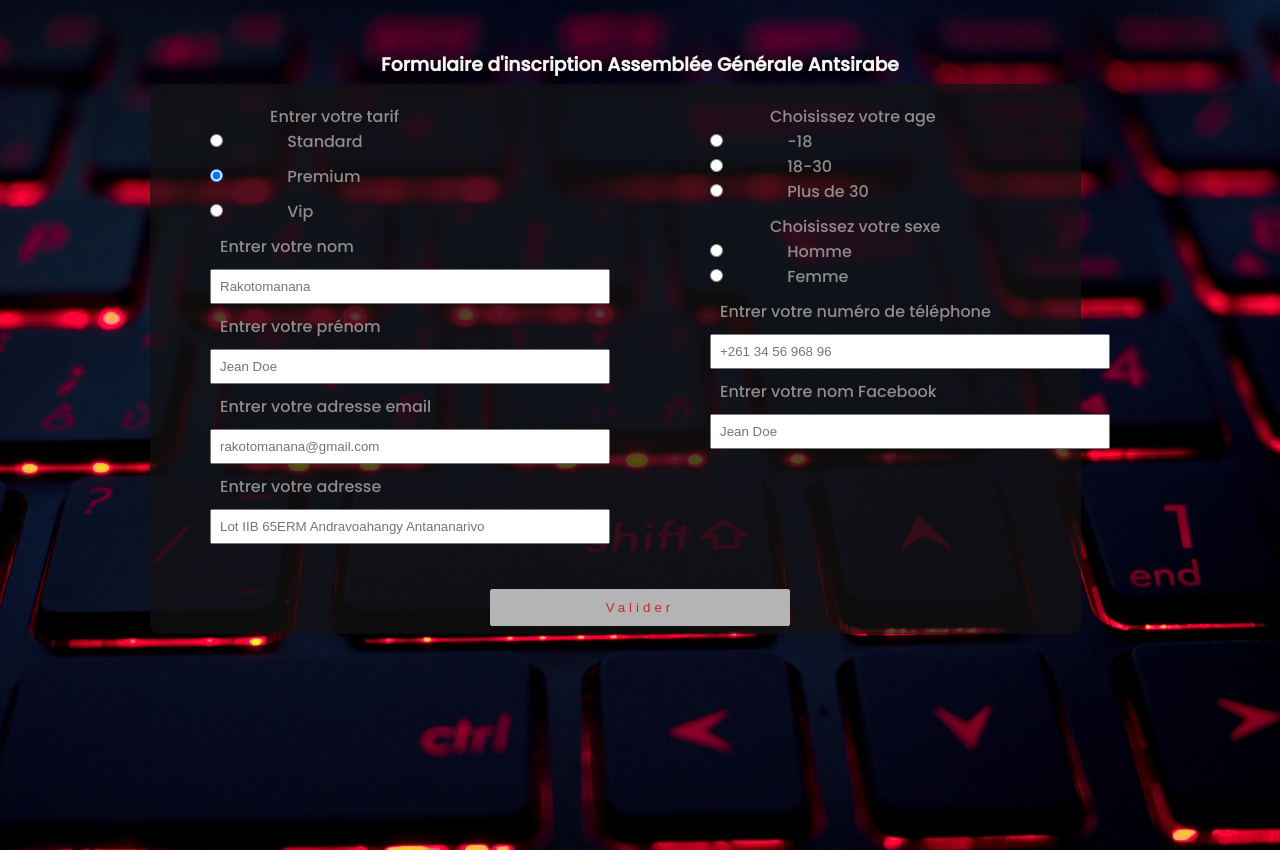
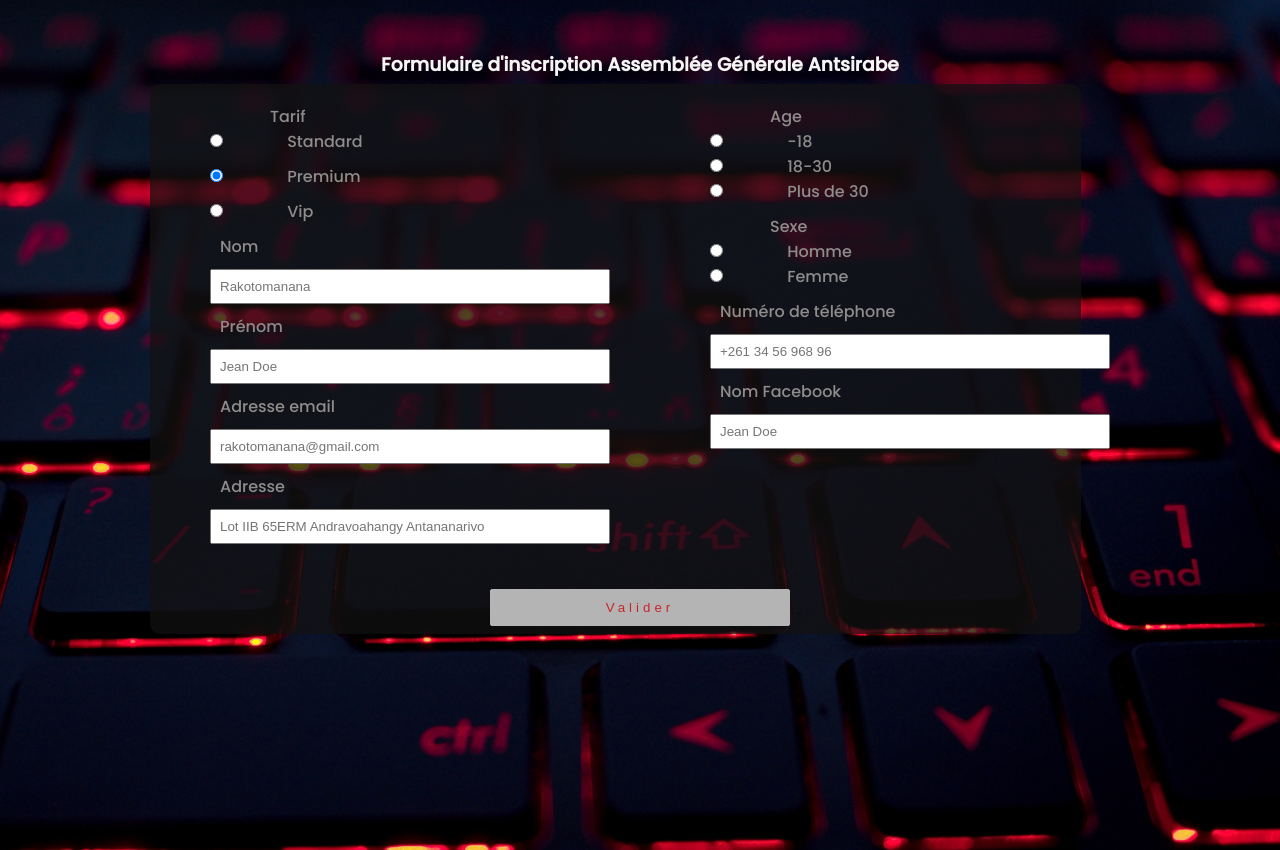
Before and after one commit to sefatia/formAG, a plain HTML site: page index.html in a window 1280 px wide. Drawn offline with Linux system fonts and the light colour scheme.

Commit message:
Update index.html

```diff
--- a/index.html
+++ b/index.html
@@ -26,7 +26,7 @@
                         <div>
 
                             <div class="form-group">
-                                <div><p>Entrer votre tarif</p></div>
+                                <div><p>Tarif</p></div>
 
                                 <input type="radio" id="stand" name="tarif" value="standard" >
                                 <label for="stand">Standard</label>
@@ -41,19 +41,19 @@
                                 <input type="radio" id="vip" name="tarif" value="vip" >
                                 <label for="vip">Vip</label>
                             </div>
-                            <label for="nom">Entrer votre nom</label>
+                            <label for="nom">Nom</label>
                             <div class="form-group">
                                 <input type="text" id="nom" v-model="firstname" placeholder="Rakotomanana">
                             </div>
-                            <label for="prenom">Entrer votre prénom </label>
+                            <label for="prenom">Prénom </label>
                             <div class="form-group">
                                 <input type="text" id="prenom" v-model="name" placeholder="Jean Doe">
                             </div>
-                            <label for="email">Entrer votre adresse email</label>
+                            <label for="email">Adresse email</label>
                             <div class="form-group">
                                 <input type="text" id="email" v-model="email" placeholder="rakotomanana@gmail.com">
                             </div>
-                            <label for="adress">Entrer votre adresse</label>
+                            <label for="adress">Adresse</label>
                             <div class="form-group">
                                 <input type="text" id="adress" v-model="adress" placeholder="Lot IIB 65ERM Andravoahangy Antananarivo">
                             </div>
@@ -61,7 +61,7 @@
                         <div>
 
                             <div class="form-group">
-                                <p>Choisissez votre age</p>
+                                <p>Age</p>
                                 <div>
                                     <input type="radio" id="min" name="age" value="min" >
                                     <label for="homme">-18</label>
@@ -82,7 +82,7 @@
                                 <div>
                                         <div class="form-group">
 
-                                        <p>Choisissez votre sexe</p>
+                                        <p>Sexe</p>
                                         <div>
                                             <input type="radio" id="homme" name="sexe" value="homme" >
                                             <label for="homme">Homme</label>
@@ -94,12 +94,12 @@
                                         </div>
                                     </div>
 
-                                    <label for="tel">Entrer votre numéro de téléphone</label>
+                                    <label for="tel">Numéro de téléphone</label>
                                     <div class="form-group">
                                         <input type="text" id="tel" v-model="tel" placeholder="+261 34 56 968 96">
                                     </div>
 
-                                    <label for="tel">Entrer votre nom Facebook</label>
+                                    <label for="tel">Nom Facebook</label>
                                     <div class="form-group">
                                         <input type="text" id="tel" v-model="tel" placeholder="Jean Doe">
                                     </div>
```
